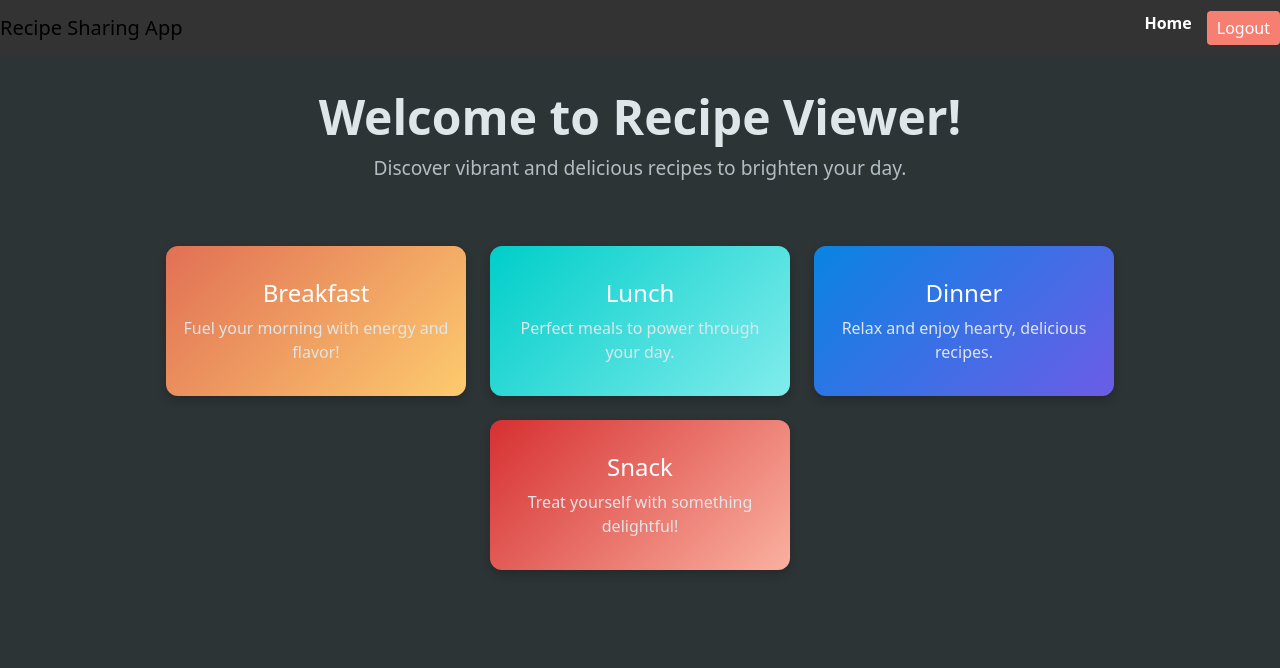
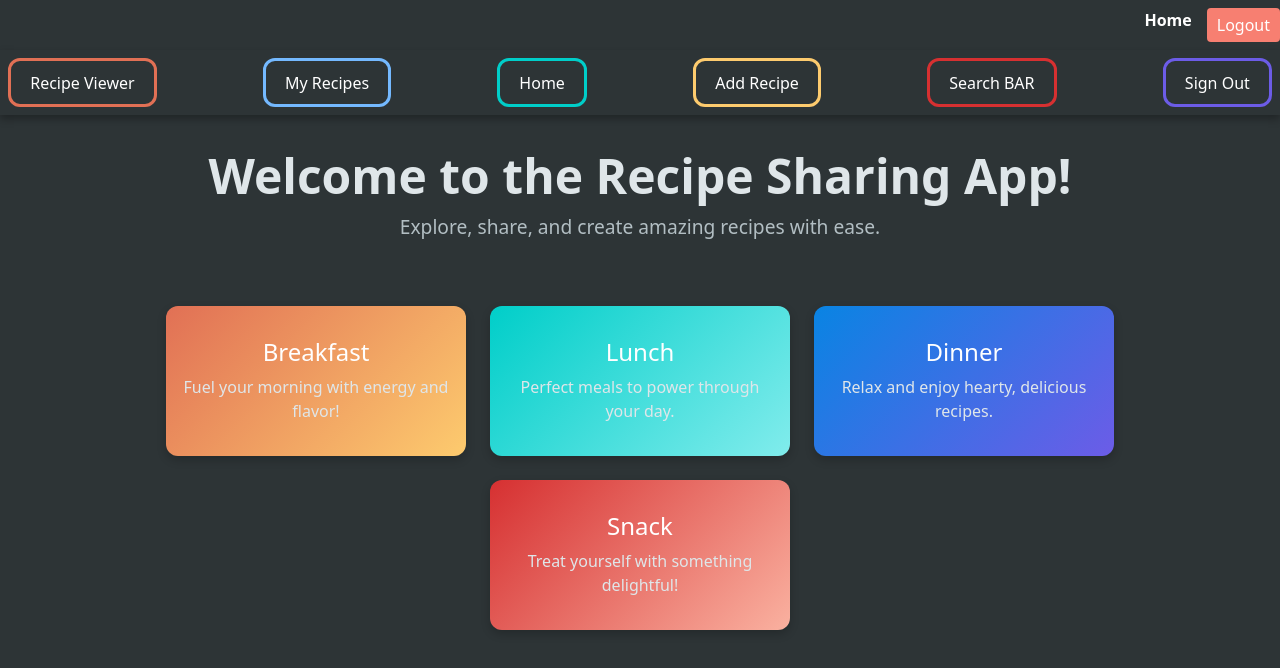
Before and after one commit to sidkrishna07/RecipeApp, a React (Create React App) app in the folder recipe-app/: page / in a window 1280 px wide. Shown: the top 668 px of the page. Built offline with nearby package versions, Linux system fonts and the light colour scheme; sample sign-in values are in the browser's storage.

Commit message:
made a better nav bar, but no buttons work for now,
nav bar implemented, buttons will work later

```diff
--- a/recipe-app/src/components/HomePage.css
+++ b/recipe-app/src/components/HomePage.css
@@ -1,4 +1,4 @@
-/* HomePage.css */
+/* Body */
 body {
   margin: 0;
   font-family: 'Poppins', sans-serif;
@@ -6,6 +6,58 @@ body {
   color: white;
 }
 
+/* Navigation Bar */
+.navbar {
+  display: flex;
+  justify-content: space-between;
+  align-items: center;
+  background-color: #2d3436;
+  padding: 1rem 2rem;
+  box-shadow: 0 4px 8px rgba(0, 0, 0, 0.3);
+  position: sticky;
+  top: 0;
+  z-index: 10;
+}
+
+/* Nav Buttons */
+.nav-item {
+  background: none;
+  border: 3px solid transparent;
+  border-radius: 12px;
+  color: white;
+  font-size: 1rem;
+  padding: 0.6rem 1.2rem;
+  margin: 0 0.5rem;
+  cursor: pointer;
+  transition: transform 0.3s ease, box-shadow 0.3s ease, border-color 0.3s ease;
+}
+
+.nav-item:nth-child(1) {
+  border-color: #e17055;
+}
+.nav-item:nth-child(2) {
+  border-color: #74b9ff;
+}
+.nav-item:nth-child(3) {
+  border-color: #00cec9;
+}
+.nav-item:nth-child(4) {
+  border-color: #fdcb6e;
+}
+.nav-item:nth-child(5) {
+  border-color: #d63031;
+}
+.nav-item:nth-child(6) {
+  border-color: #6c5ce7;
+}
+
+.nav-item:hover {
+  transform: translateY(-3px);
+  box-shadow: 0 4px 10px rgba(0, 0, 0, 0.3);
+  background-color: rgba(255, 255, 255, 0.1);
+}
+
+/* Home Page Container */
 .home-container {
   display: flex;
   flex-direction: column;
@@ -21,19 +73,21 @@ body {
   margin-bottom: 2rem;
 }
 
+/* Updated the color of the header text to a light color */
 .home-header h1 {
   font-size: 3rem;
   font-weight: bold;
-  color: #dfe6e9;
+  color: #dfe6e9;  /* light color */
   margin-bottom: 0.5rem;
 }
 
 .home-header p {
   font-size: 1.2rem;
-  color: #b2bec3;
+  color: #b2bec3;  /* light gray color */
   margin: 0;
 }
 
+/* Recipe Boxes */
 .recipe-section {
   display: flex;
   flex-wrap: wrap;
--- a/recipe-app/src/components/HomePage.js
+++ b/recipe-app/src/components/HomePage.js
@@ -3,11 +3,25 @@ import "./HomePage.css";
 
 const HomePage = () => {
   return (
+    <div>
+      {/* Navigation Bar */}
+      <div className="navbar">
+        <button className="nav-item">Recipe Viewer</button>
+        <button className="nav-item">My Recipes</button>
+        <button className="nav-item">Home</button>
+        <button className="nav-item">Add Recipe</button>
+        <button className="nav-item">Search BAR</button>
+        <button className="nav-item">Sign Out</button>
+      </div>
+
+      {/* Main Content */}
       <div className="home-container">
         <div className="home-header">
-        <h1>Welcome to Recipe Viewer!</h1>
-        <p>Discover vibrant and delicious recipes to brighten your day.</p>
+          <h1>Welcome to the Recipe Sharing App!</h1>
+          <p>Explore, share, and create amazing recipes with ease.</p>
         </div>
+
+        {/* Recipe Sections */}
         <div className="recipe-section">
           <div className="recipe-box breakfast">
             <h3>Breakfast</h3>
@@ -27,6 +41,7 @@ const HomePage = () => {
           </div>
         </div>
       </div>
+    </div>
   );
 };
 
--- a/recipe-app/src/components/Navbar.js
+++ b/recipe-app/src/components/Navbar.js
@@ -5,7 +5,7 @@ import "./Navbar.css";
 const Navbar = ({ onLogout }) => {
   return (
     <nav className="navbar">
-      <span className="navbar-brand">Recipe Sharing App</span>
+      <span className="navbar-brand"></span>
       <div className="navbar-links">
         <Link to="/">Home</Link>
         <button onClick={onLogout} className="logout-btn">
```
Lines whose indentation alone changed are shown as unchanged.
